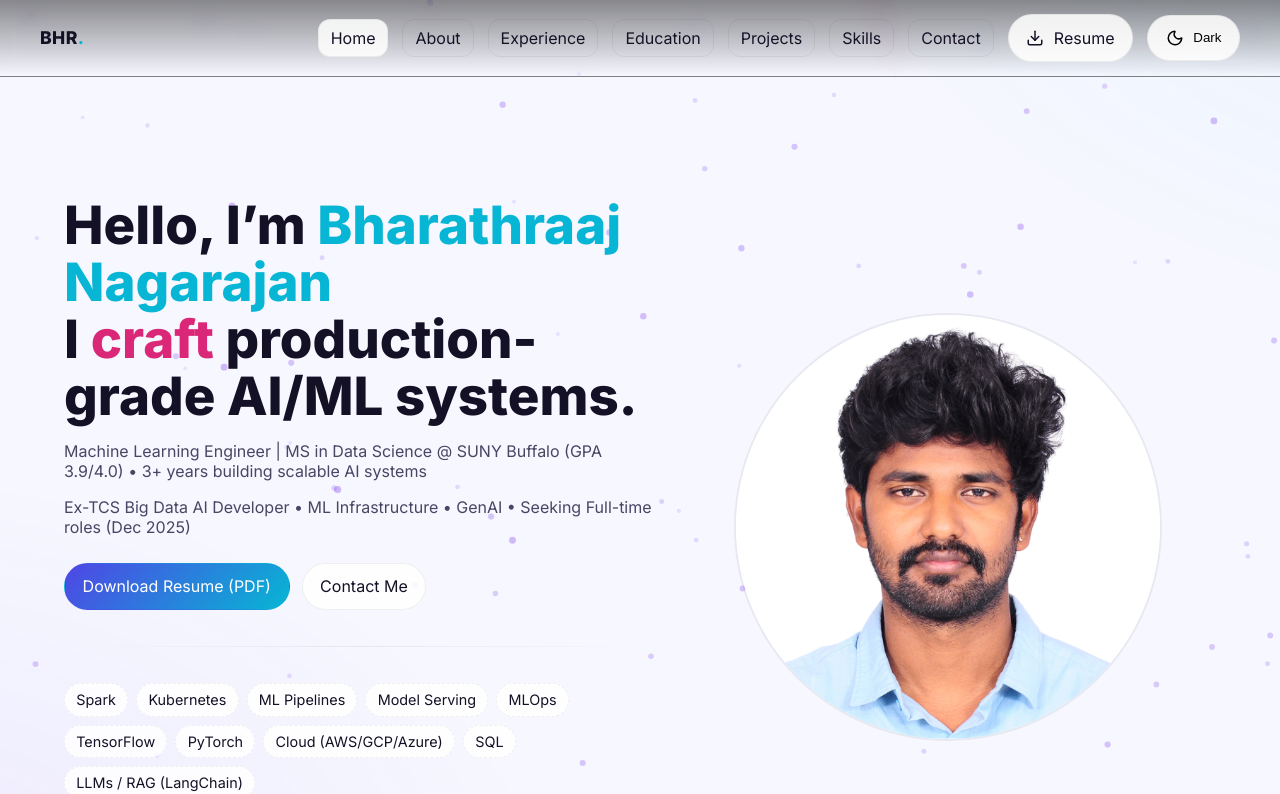
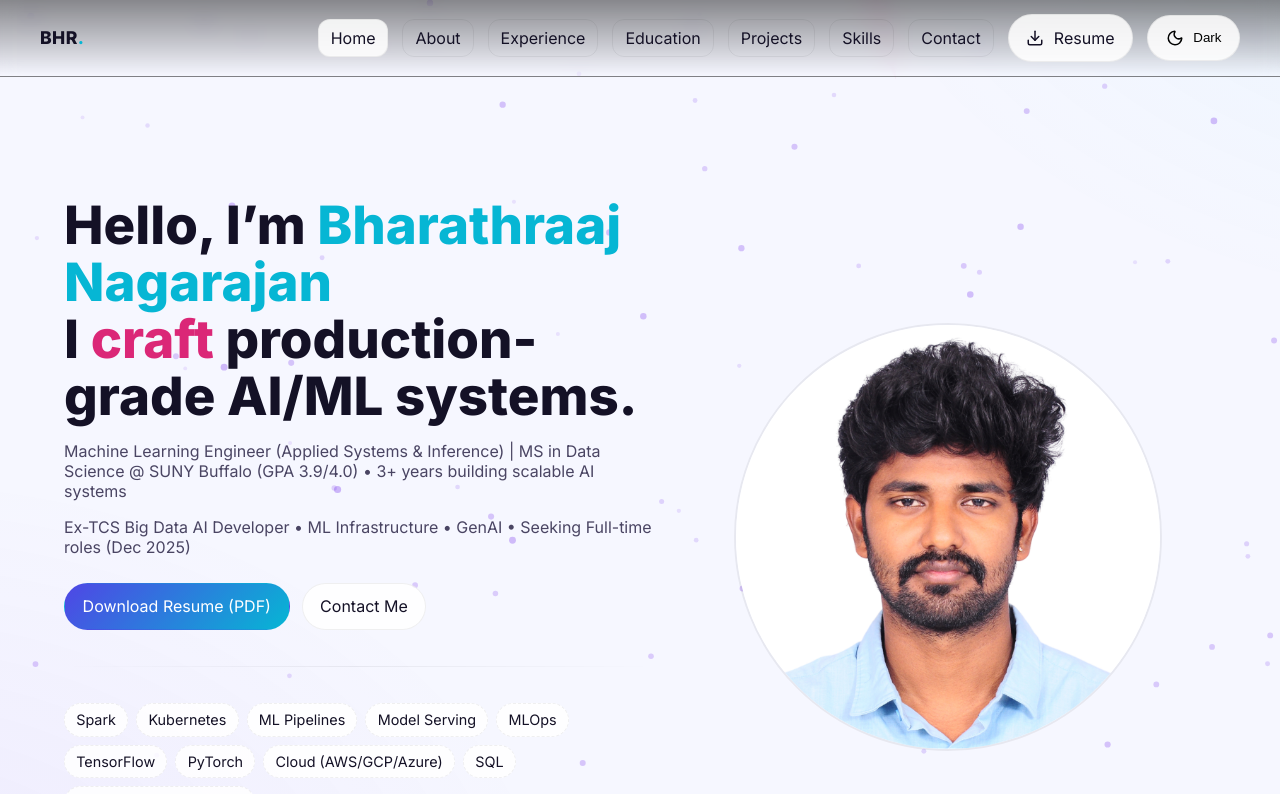
Before and after one commit to BharathraajNagarajan/Bharath-portfolio, a React (Vite) app: page / in a window 1280 px wide. Shown: the top 794 px of the page. Built offline with nearby package versions, Linux system fonts and the light colour scheme.

Commit message:
Update job title and specialization in Home.jsx

```diff
--- a/src/pages/Home.jsx
+++ b/src/pages/Home.jsx
@@ -49,7 +49,7 @@ export default function Home(){
             animate={{ opacity: 1 }}
             transition={{ delay: 0.15 }}
           >
-            Machine Learning Engineer | MS in Data Science @ SUNY Buffalo (GPA 3.9/4.0) •
+            Machine Learning Engineer (Applied Systems & Inference) | MS in Data Science @ SUNY Buffalo (GPA 3.9/4.0) •
             3+ years building scalable AI systems
           </motion.p>
 
```
